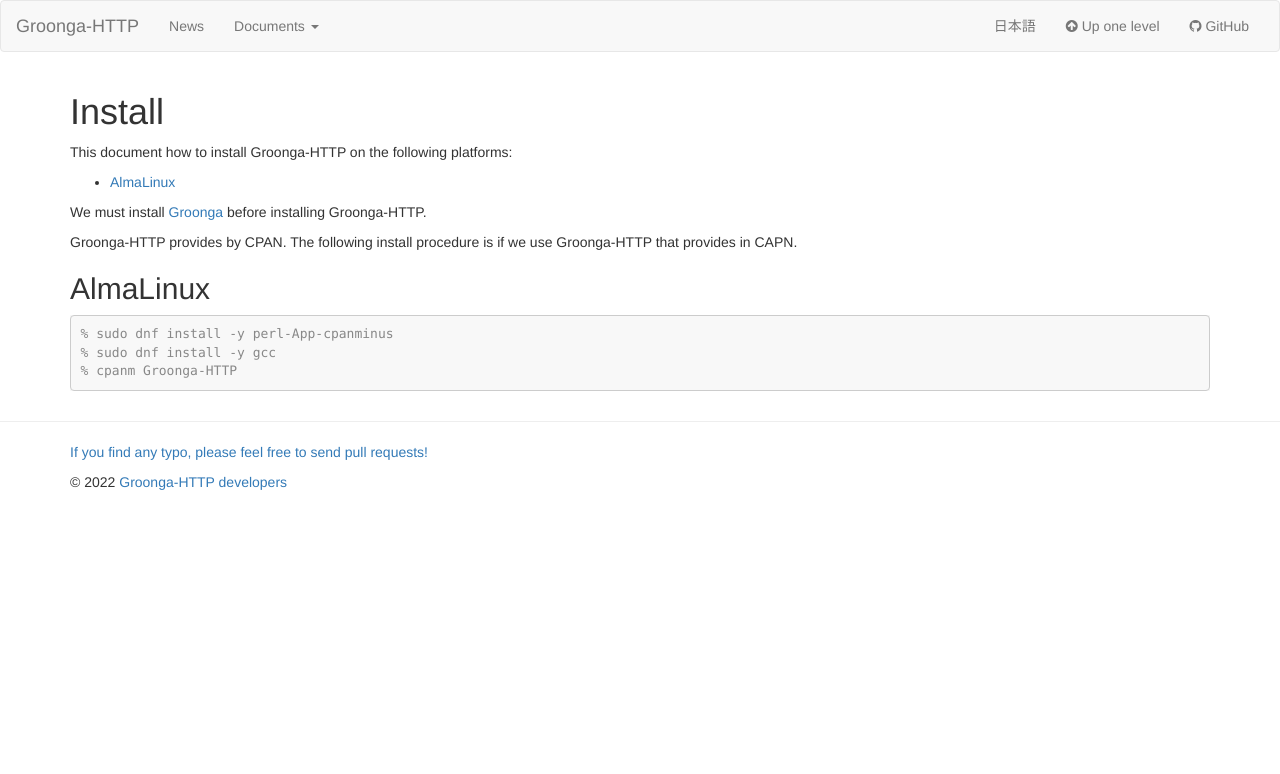
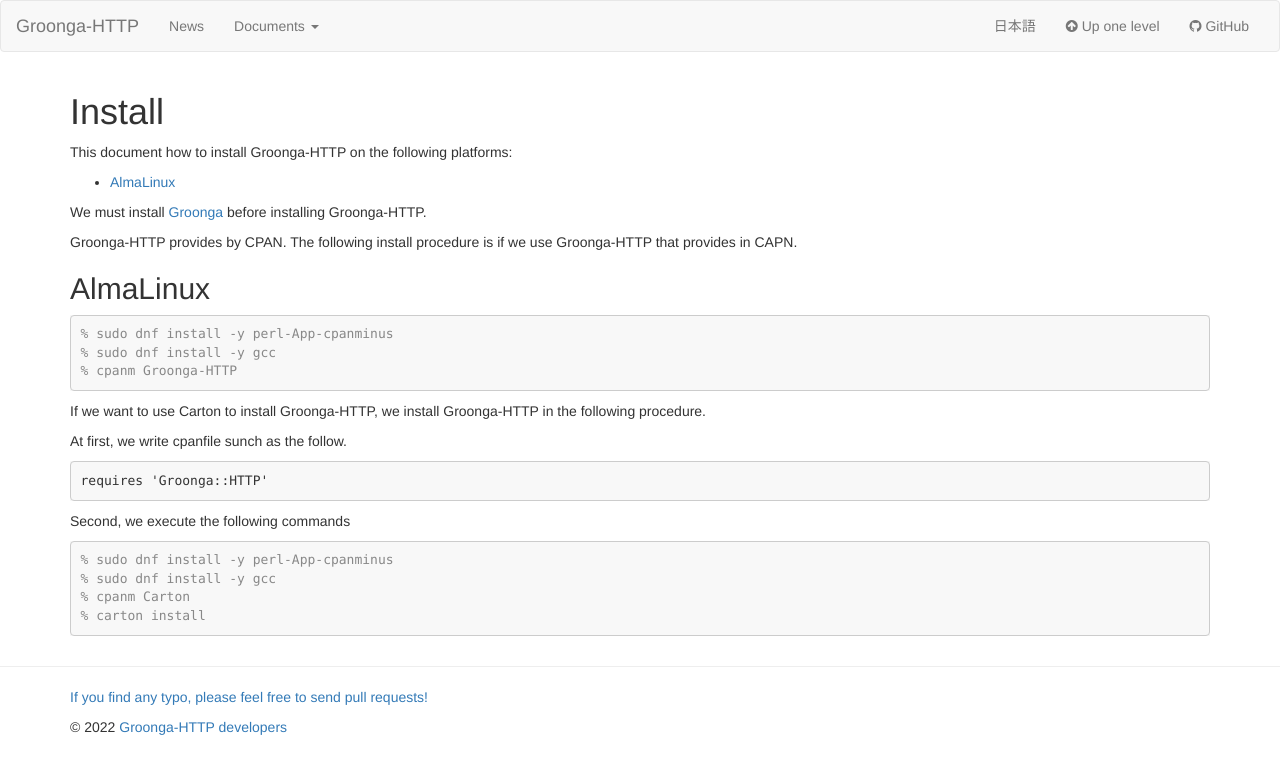
Before and after one commit to groonga/Groonga-HTTP, a Jekyll site: the page built from docs/install/index.md, in a window 1280 px wide. Shown: the top 774 px of the page. Built offline with Jekyll 4.4.1, drawn with Linux system fonts in a browser that asks for light colours.

Commit message:
docs install: add a install procedure for using Carton

````diff
--- a/docs/install/index.md
+++ b/docs/install/index.md
@@ -21,4 +21,21 @@ The following install procedure is if we use Groonga-HTTP that provides in CAPN.
 % cpanm Groonga-HTTP
 ```
 
+If we want to use Carton to install Groonga-HTTP, we install Groonga-HTTP in the following procedure.
+
+At first, we write cpanfile sunch as the follow.
+
+```
+requires 'Groonga::HTTP'
+```
+
+Second, we execute the following commands
+
+```console
+% sudo dnf install -y perl-App-cpanminus
+% sudo dnf install -y gcc
+% cpanm Carton
+% carton install
+```
+
 [Groonga]:https://groonga.org/
````
